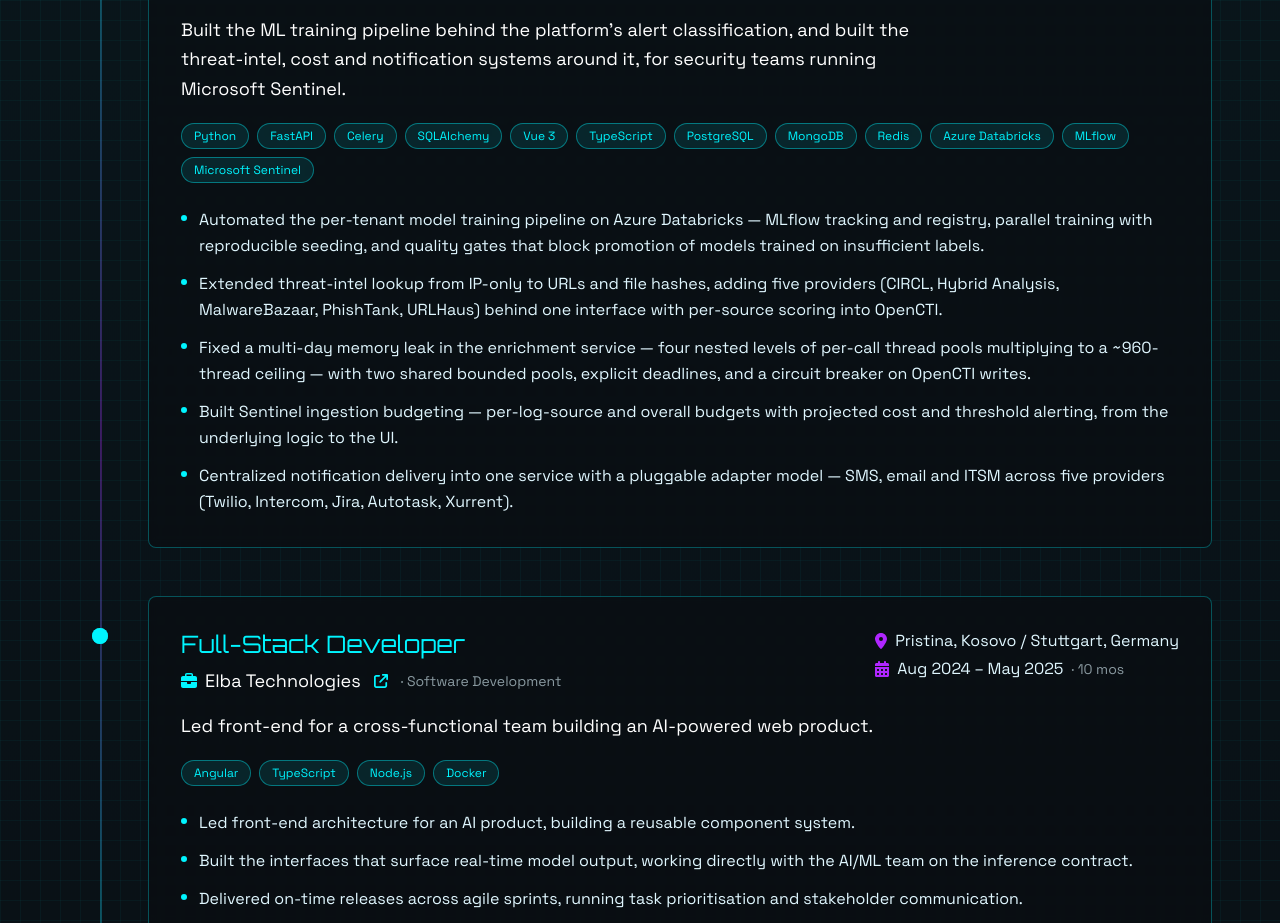
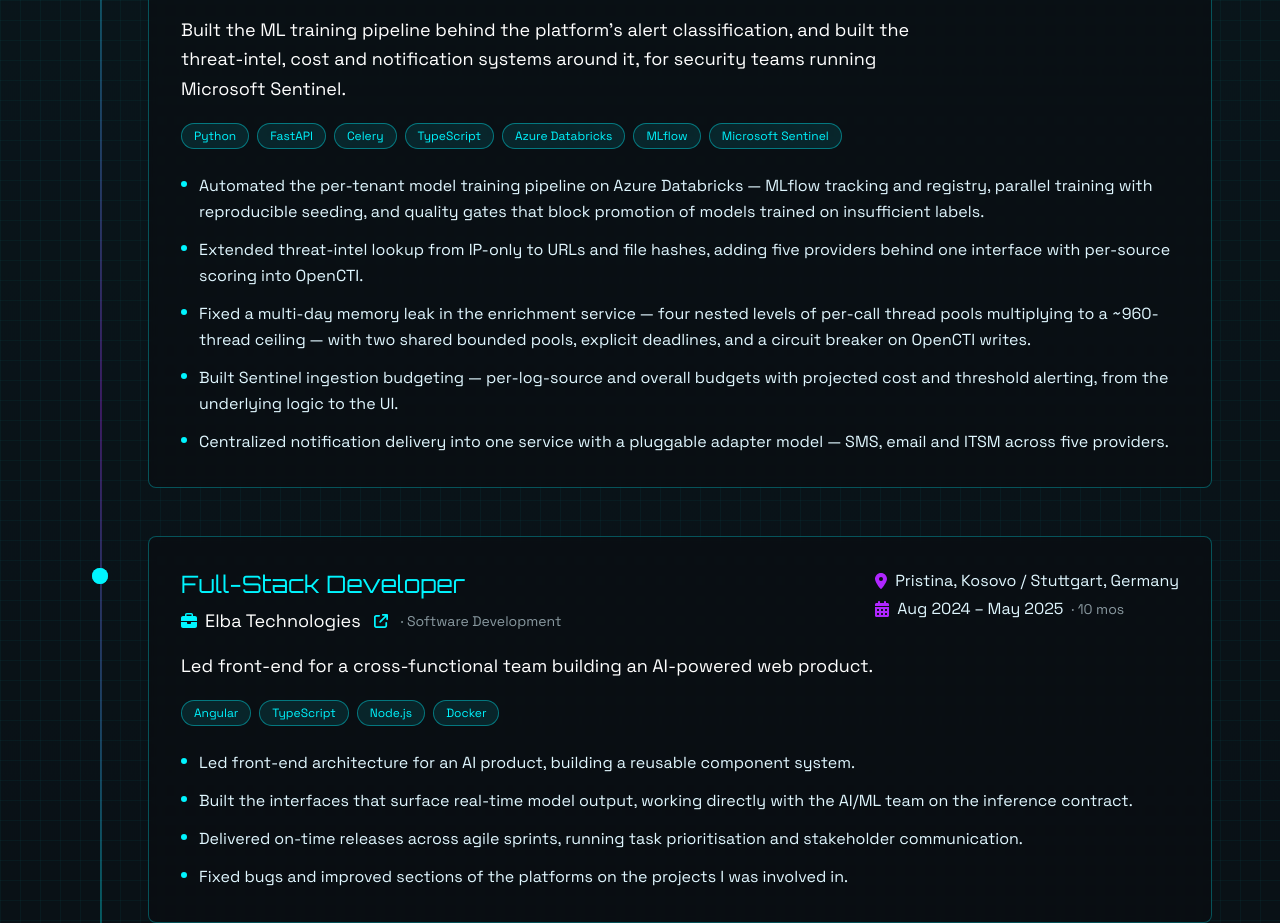
Before and after one commit to RinorRexhaj/Portfolio, a React (Vite) app: page / in a window 1280 px wide. Shown: the part 1040-1963 px from the top of the page. Built offline with nearby package versions, Linux system fonts and the light colour scheme.

Commit message:
Refine experience highlights and stack details for clarity and conciseness

```diff
--- a/src/data/experience.ts
+++ b/src/data/experience.ts
@@ -38,21 +38,16 @@
       "for security teams running Microsoft Sentinel.",
     highlights: [
       "Automated the per-tenant model training pipeline on Azure Databricks — MLflow tracking and registry, parallel training with reproducible seeding, and quality gates that block promotion of models trained on insufficient labels.",
-      "Extended threat-intel lookup from IP-only to URLs and file hashes, adding five providers (CIRCL, Hybrid Analysis, MalwareBazaar, PhishTank, URLHaus) behind one interface with per-source scoring into OpenCTI.",
+      "Extended threat-intel lookup from IP-only to URLs and file hashes, adding five providers behind one interface with per-source scoring into OpenCTI.",
       "Fixed a multi-day memory leak in the enrichment service — four nested levels of per-call thread pools multiplying to a ~960-thread ceiling — with two shared bounded pools, explicit deadlines, and a circuit breaker on OpenCTI writes.",
       "Built Sentinel ingestion budgeting — per-log-source and overall budgets with projected cost and threshold alerting, from the underlying logic to the UI.",
-      "Centralized notification delivery into one service with a pluggable adapter model — SMS, email and ITSM across five providers (Twilio, Intercom, Jira, Autotask, Xurrent).",
+      "Centralized notification delivery into one service with a pluggable adapter model — SMS, email and ITSM across five providers.",
     ],
     stack: [
       "Python",
       "FastAPI",
       "Celery",
-      "SQLAlchemy",
-      "Vue 3",
       "TypeScript",
-      "PostgreSQL",
-      "MongoDB",
-      "Redis",
       "Azure Databricks",
       "MLflow",
       "Microsoft Sentinel",
```
